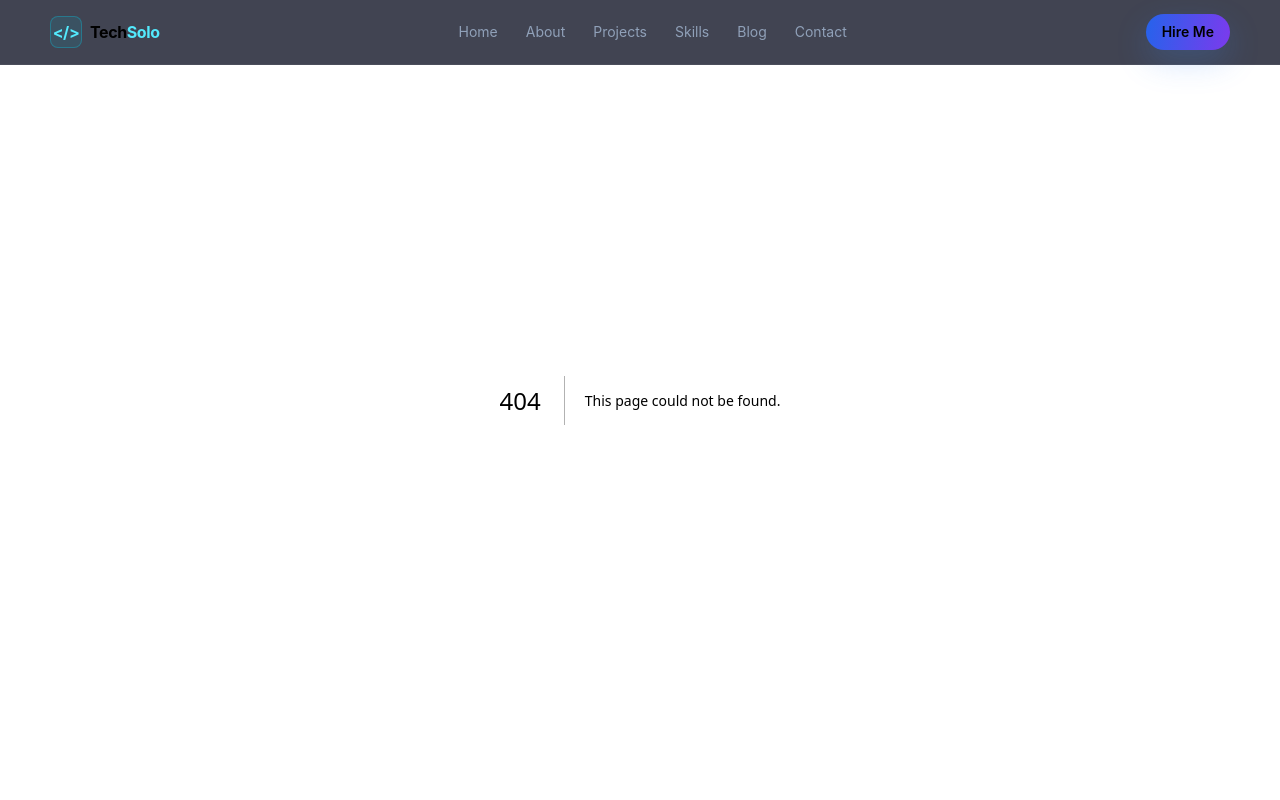
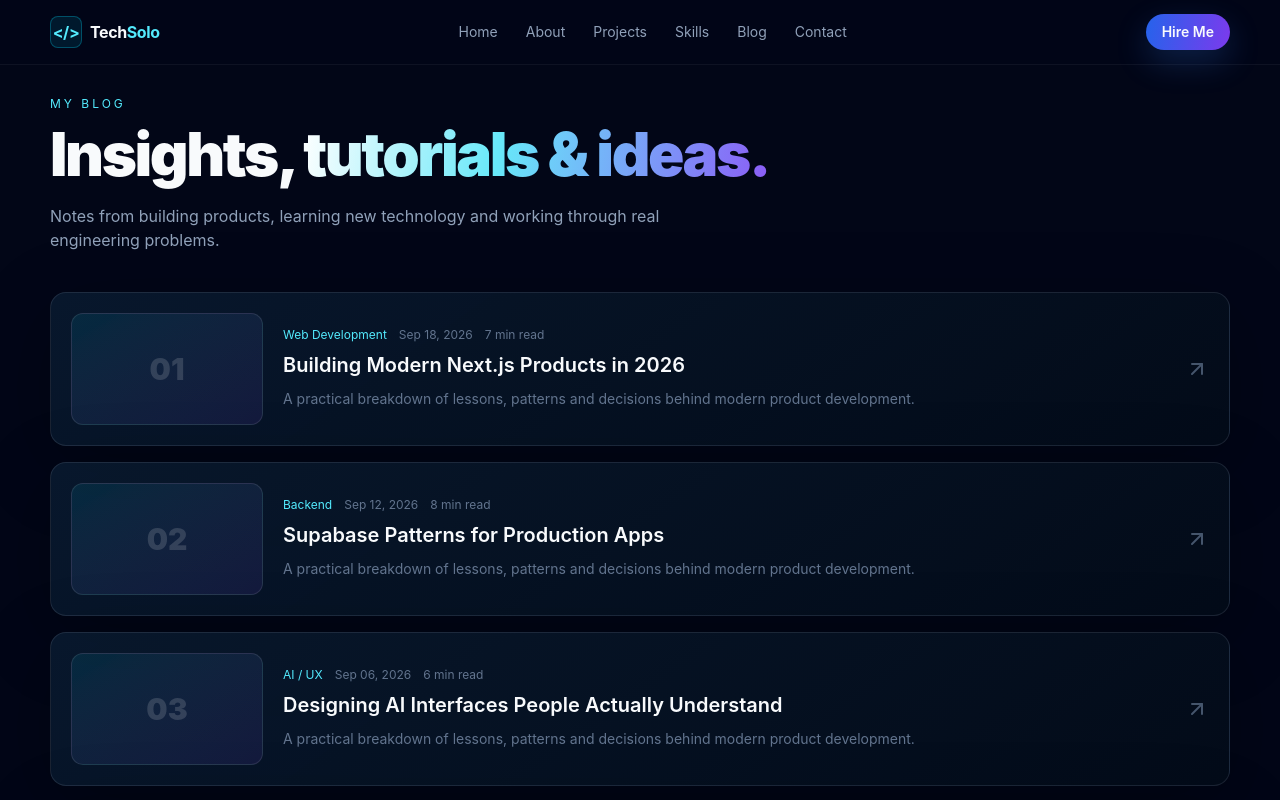
Before and after one commit to tejtechsolo/portfolio, a Next.js app: page /blog in a window 1280 px wide. Before the commit this address had no page. Shown: the top 800 px of the page. Built offline with nearby package versions, Linux system fonts and the light colour scheme.

Commit message:
Build premium Next.js portfolio

```diff
--- /dev/null
+++ b/app/blog/page.tsx
@@ -0,0 +1,8 @@
+import Link from 'next/link';
+import { posts } from '@/lib/data';
+import { Fade } from '@/components/motion';
+import { ArrowUpRight } from '@/components/icons';
+
+export default function Blog(){return <div className="section-pad pt-32"><div className="container"><Fade><p className="text-xs uppercase tracking-[.25em] text-cyan-300">My blog</p><h1 className="mt-3 text-5xl font-black tracking-[-.04em] md:text-6xl">Insights, <span className="text-gradient">tutorials & ideas.</span></h1><p className="mt-5 max-w-2xl text-slate-400">Notes from building products, learning new technology and working through real engineering problems.</p></Fade>
+<div className="mt-10 space-y-4">{posts.map((post,i)=><Fade key={post.slug} delay={i*.05}><Link href={`/blog/${post.slug}`} className="card card-hover group flex flex-col gap-5 rounded-2xl p-5 md:flex-row md:items-center"><div className="grid h-28 w-full shrink-0 place-items-center rounded-xl border border-white/10 bg-gradient-to-br from-cyan-400/10 to-violet-500/10 md:w-48"><span className="text-3xl font-black text-white/15">{String(i+1).padStart(2,'0')}</span></div><div className="flex-1"><div className="flex flex-wrap gap-3 text-xs text-slate-500"><span className="text-cyan-300">{post.category}</span><span>{post.date}</span><span>{post.read} read</span></div><h2 className="mt-2 text-xl font-semibold group-hover:text-cyan-200">{post.title}</h2><p className="mt-2 text-sm leading-6 text-slate-500">A practical breakdown of lessons, patterns and decisions behind modern product development.</p></div><ArrowUpRight className="hidden text-slate-600 transition group-hover:text-white md:block"/></Link></Fade>)}</div>
+</div></div>}
```
